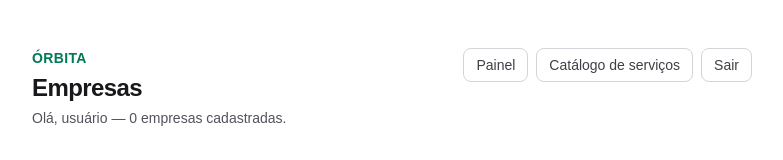
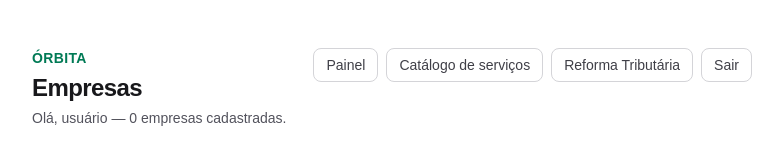
Before and after one commit to anderfssantos-art/Orbita, a Next.js app: page /empresas in a window 1280 px wide. Shown: the top 160 px of the page, without its empty margins (248-1031 px from the left). Built offline with nearby package versions, Linux system fonts and the light colour scheme; no server answers; the database is empty.

Commit message:
Adiciona link Reforma Tributária na tela de Empresas
Só estava no Painel — quem entra direto em Empresas (rota mais usada)
não tinha como achar a página.

```diff
--- a/src/app/empresas/page.tsx
+++ b/src/app/empresas/page.tsx
@@ -55,6 +55,12 @@ export default async function EmpresasPage() {
             className="rounded-lg border border-zinc-300 px-3 py-1.5 text-sm text-zinc-700 hover:bg-zinc-50"
           >
             Catálogo de serviços
+          </Link>
+          <Link
+            href="/reforma-tributaria"
+            className="rounded-lg border border-zinc-300 px-3 py-1.5 text-sm text-zinc-700 hover:bg-zinc-50"
+          >
+            Reforma Tributária
           </Link>
           <form action={sair}>
             <button className="rounded-lg border border-zinc-300 px-3 py-1.5 text-sm text-zinc-700 hover:bg-zinc-50">
```
